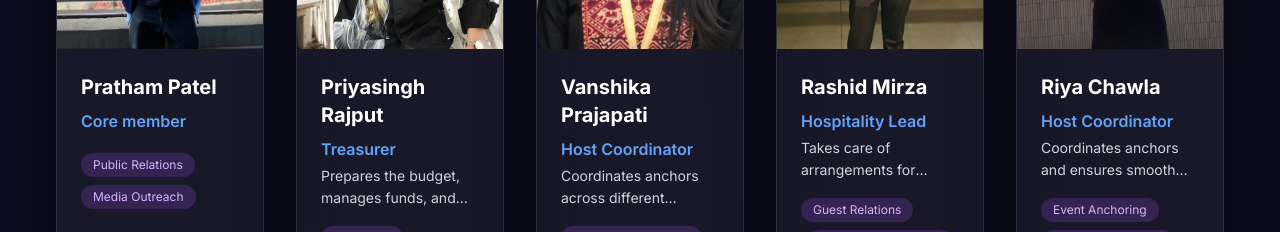
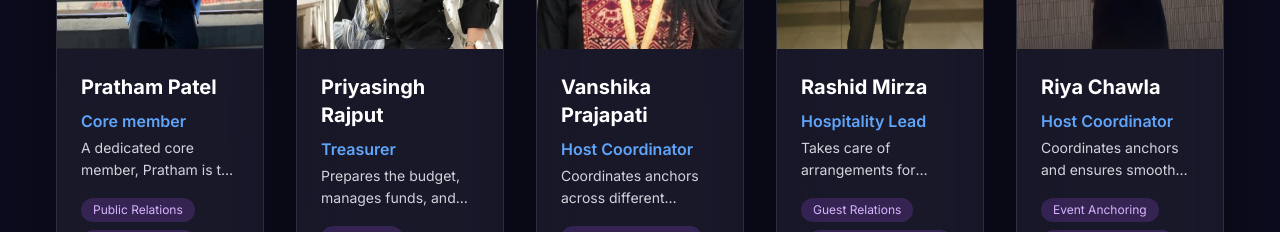
Before and after one commit to aanandmodi/ideathon, a Next.js app: page /team in a window 1280 px wide. Shown: the part 2300-2532 px from the top of the page. Built offline with nearby package versions, Linux system fonts and the light colour scheme.

Commit message:
Your message about what you changed

```diff
--- a/app/team/page.tsx
+++ b/app/team/page.tsx
@@ -143,6 +143,7 @@ const teamMembers = [
     name: "Pratham Patel",
     role: "Core member",
     image: "/pratham.jpeg?height=300&width=300&text=Tanya+Bansal",
+    bio: "A dedicated core member, Pratham is the bridge between our team and the public.",
     skills: ["Public Relations", "Media Outreach", "Team Collaboration"],
     social: {
       linkedin: "https://www.linkedin.com/in/pratham-patel-2978042ab",
```
